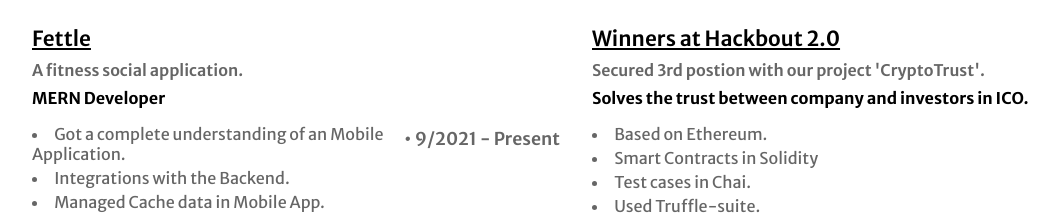
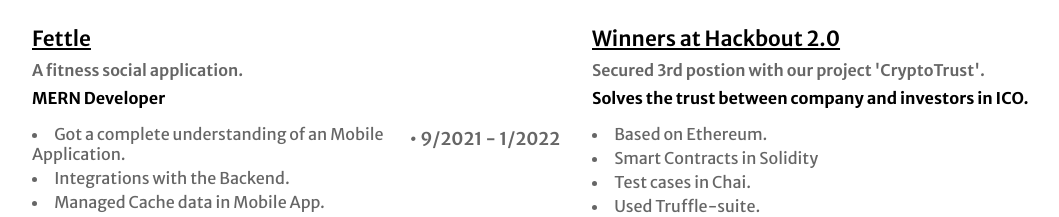
Before and after one commit to Rahul-sinha84/Portfolio, a React (Create React App) app: page / in a window 1280 px wide. Shown: the part 2840-3057 px from the top of the page, without its empty margins (64-1123 px from the left). Built offline with nearby package versions, Linux system fonts and the light colour scheme.

Commit message:
update resume and info

```diff
--- a/src/pages/section.js
+++ b/src/pages/section.js
@@ -31,7 +31,7 @@ const section = () => {
               </div>
               <div className="section__container--experience__container--item__right">
                 <div className="section__container--experience__container--item__right--duration">
-                  • 9/2021 - Present
+                  • 9/2021 - 1/2022
                 </div>
               </div>
             </div>
```
